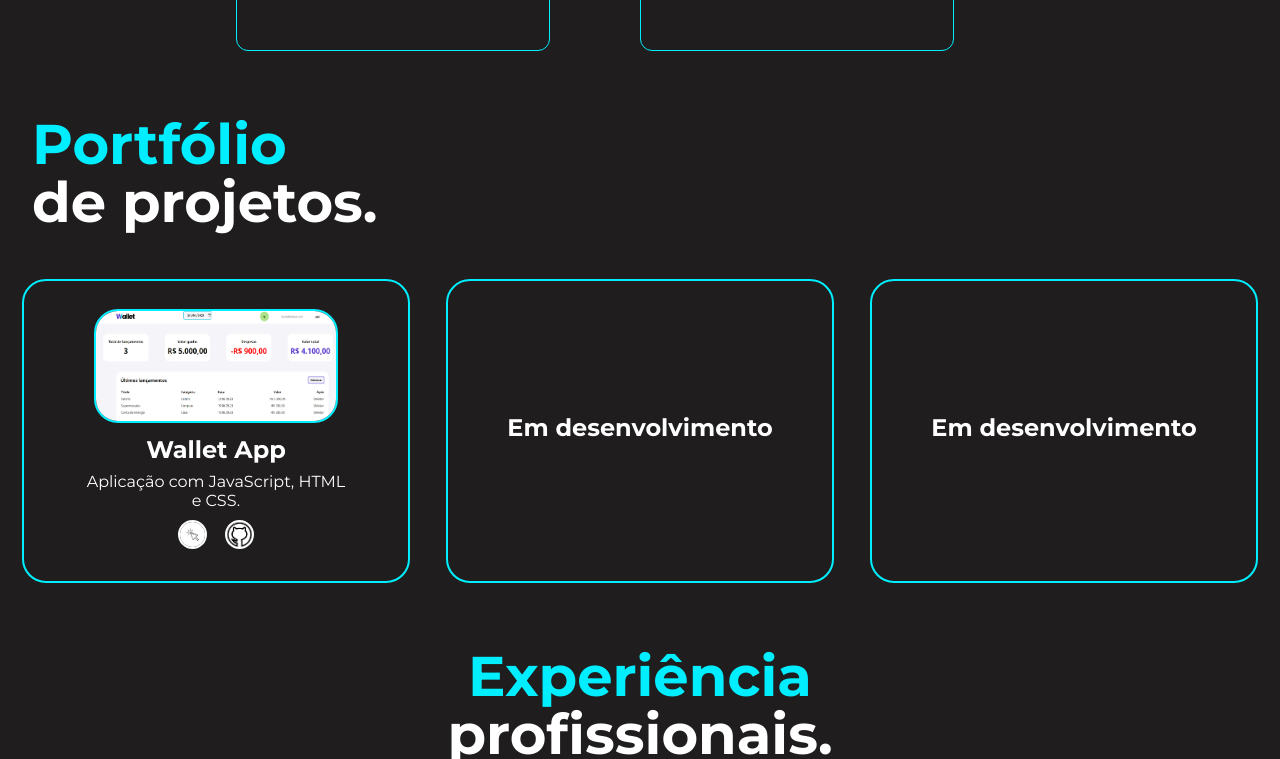
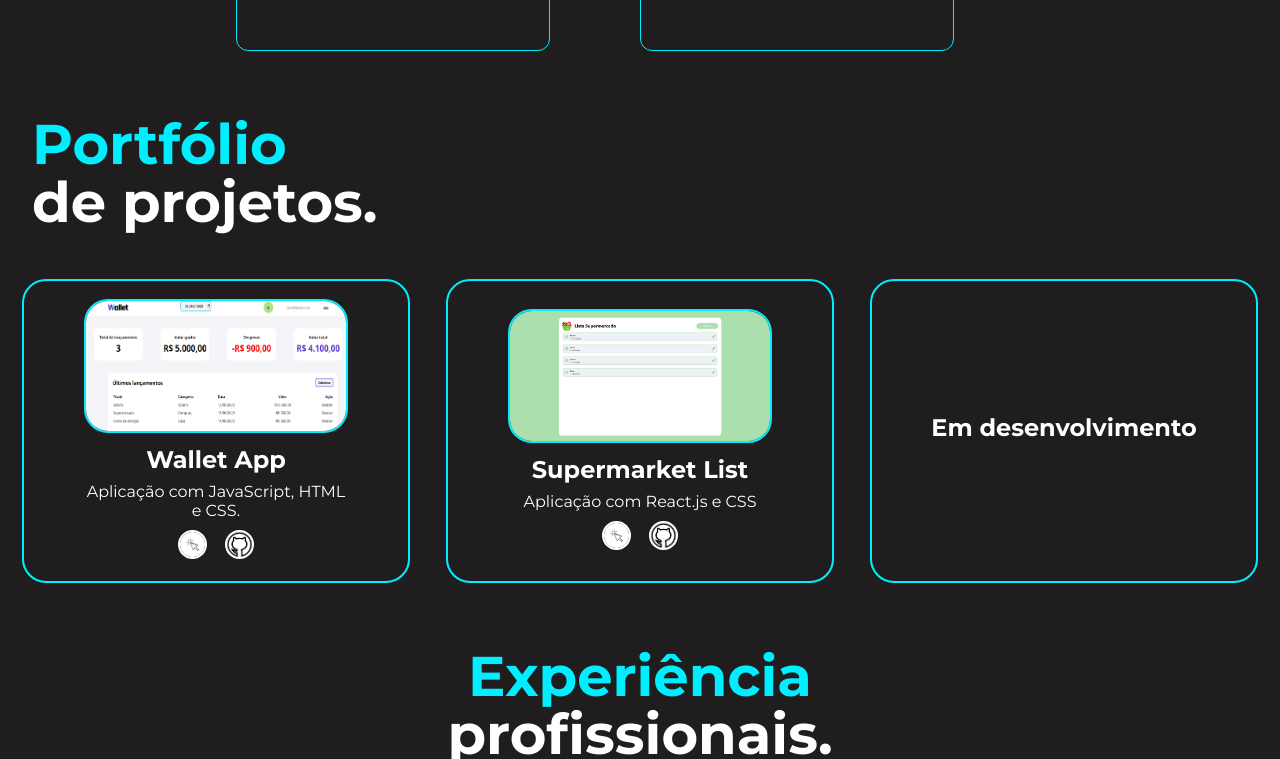
Before and after one commit to vitorfront/site-portfolio, a plain HTML site: page index.html in a window 1280 px wide. Shown: the part 1607-2366 px from the top of the page. Drawn offline with nearby package versions, Linux system fonts and the light colour scheme.

Commit message:
feat: new project

```diff
--- a/index.html
+++ b/index.html
@@ -115,8 +115,7 @@
                 <li>Git</li>
                 <li>Github</li>
                 <li>VScode</li>
-                <li>Portugol</li>
-                <li>Python</li>
+
                 <li>insomnia</li>
                 <li>Docker</li>
               </ul>
@@ -189,11 +188,31 @@
             </div>
 
             <div class="section-portfolio-card">
-              <h5>Em desenvolvimento</h5>
-              <p class="abilityq-subtitle"></p>
+              <img
+                class="section-portfolio-img"
+                src="projetos/supermarket.png"
+              />
+              <h5>Supermarket List</h5>
+              <p class="abilityq-subtitle">Aplicação com React.js e CSS</p>
               <div class="section-portfolio-card-links">
-                <a> </a>
-                <a> </a>
+                <a
+                  onclick="onClickLink('https://supermarket-list-frontend-three.vercel.app/')"
+                >
+                  <img
+                    class="section-portfolio-card-icon-img"
+                    src="icons/iconclick2.png"
+                    alt="Link projeto"
+                  />
+                </a>
+                <a
+                  onclick="onClickLink('https://github.com/vitorfront/supermarket-list-frontend')"
+                >
+                  <img
+                    class="section-portfolio-card-icon-img"
+                    src="icons/githubportfolio.png"
+                    alt="Github Do projeto"
+                  />
+                </a>
               </div>
             </div>
             <div class="section-portfolio-card">
--- a/styles.css
+++ b/styles.css
@@ -272,8 +272,8 @@ h2.verde {
 }
 
 .section-portfolio-img {
-  width: 240px;
-  height: 110px;
+  width: 260px;
+  height: 130px;
   margin-bottom: 12px;
   border-width: 2px;
   border-color: #00eeff;
@@ -296,6 +296,11 @@ h2.verde {
   border-color: #ffffff;
   border-style: solid;
   border-radius: 24px;
+  object-fit: contain;
+}
+.section-portfolio-card-icon-img-p {
+  width: 25px;
+  height: 35px;
 }
 .section-experiences {
   display: flex;
```
Also changed, not shown: projetos/supermarket.png (added).
